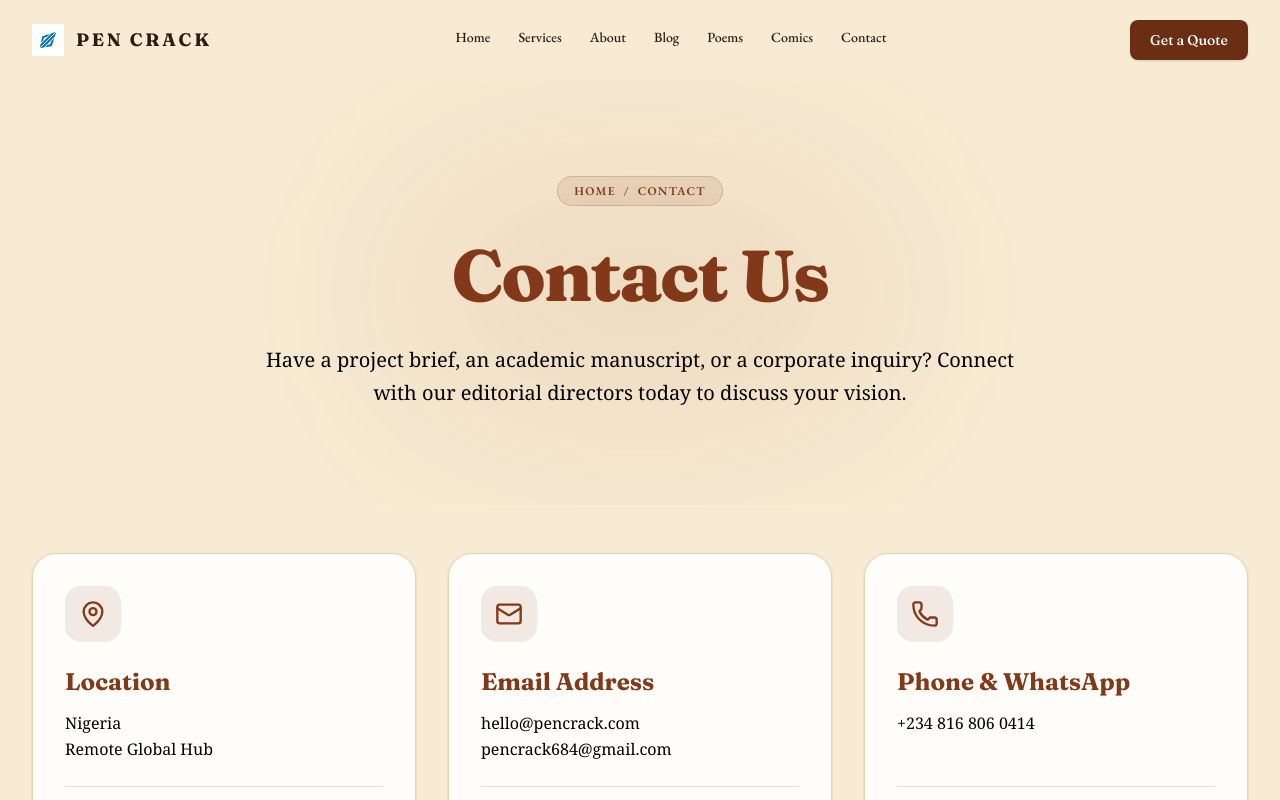
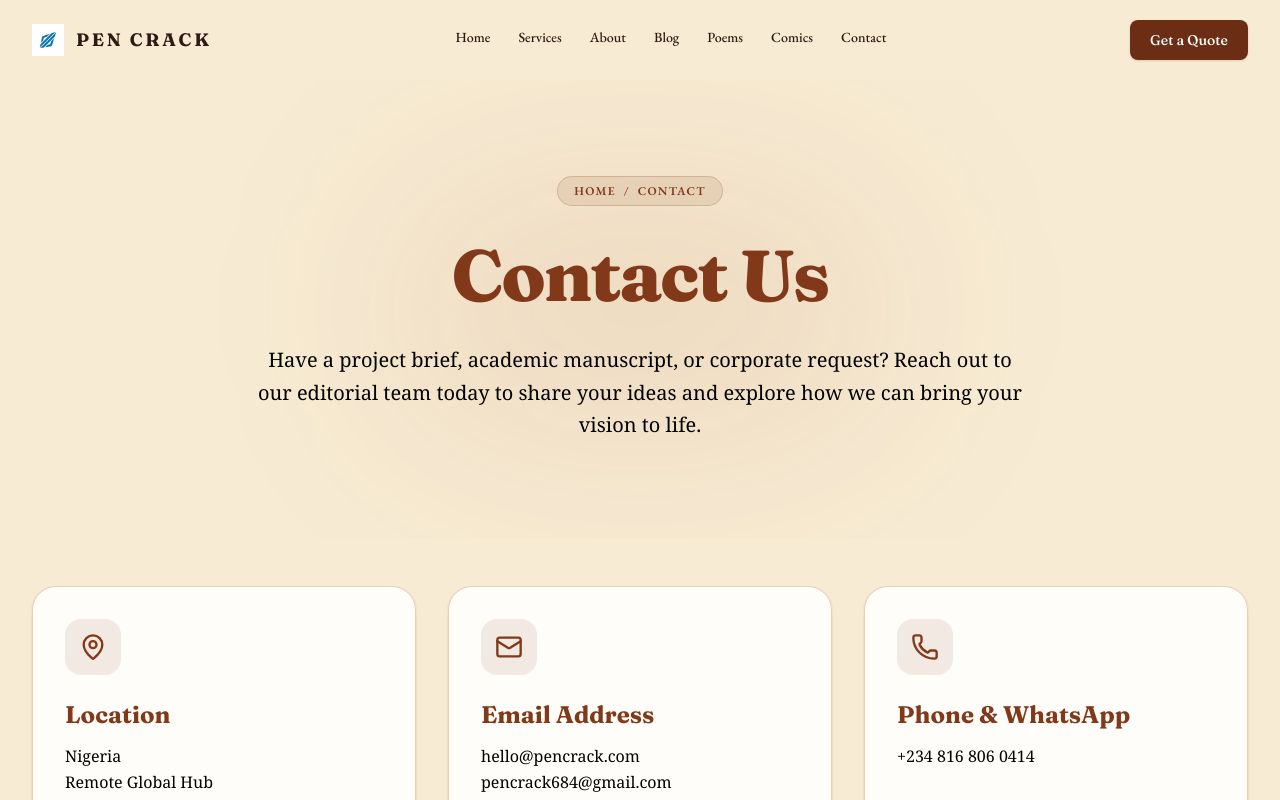
Before and after one commit to cherish-overseer/Pencraack, a Next.js app: page /contact in a window 1280 px wide. Shown: the top 800 px of the page. Built offline with nearby package versions, Linux system fonts and the light colour scheme.

Commit message:
Update Contact Us hero description text

```diff
--- a/src/components/HelixContactHero.tsx
+++ b/src/components/HelixContactHero.tsx
@@ -24,7 +24,7 @@ export default function HelixContactHero() {
 
         {/* Subtitle (Black Body Text) */}
         <p className="text-black text-lg sm:text-xl font-serif leading-relaxed">
-          Have a project brief, an academic manuscript, or a corporate inquiry? Connect with our editorial directors today to discuss your vision.
+          Have a project brief, academic manuscript, or corporate request? Reach out to our editorial team today to share your ideas and explore how we can bring your vision to life.
         </p>
       </div>
     </section>
```
